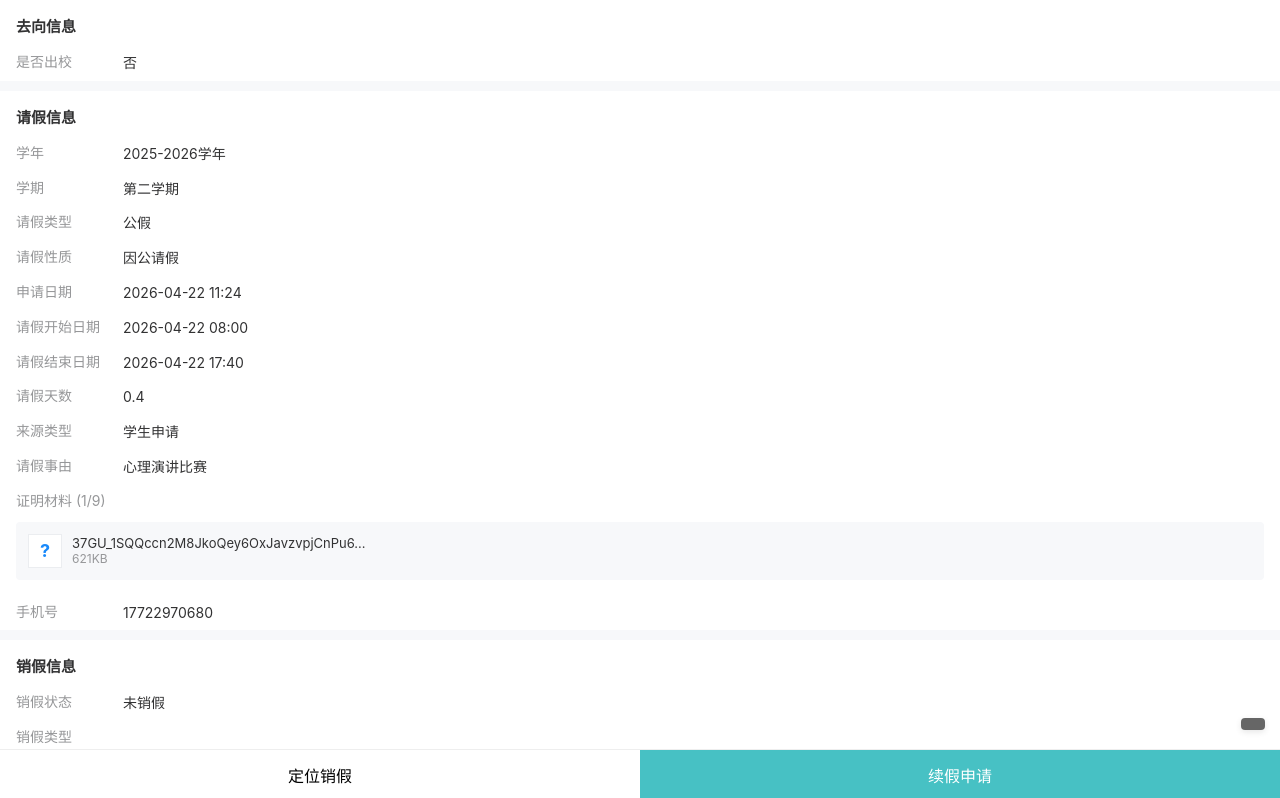
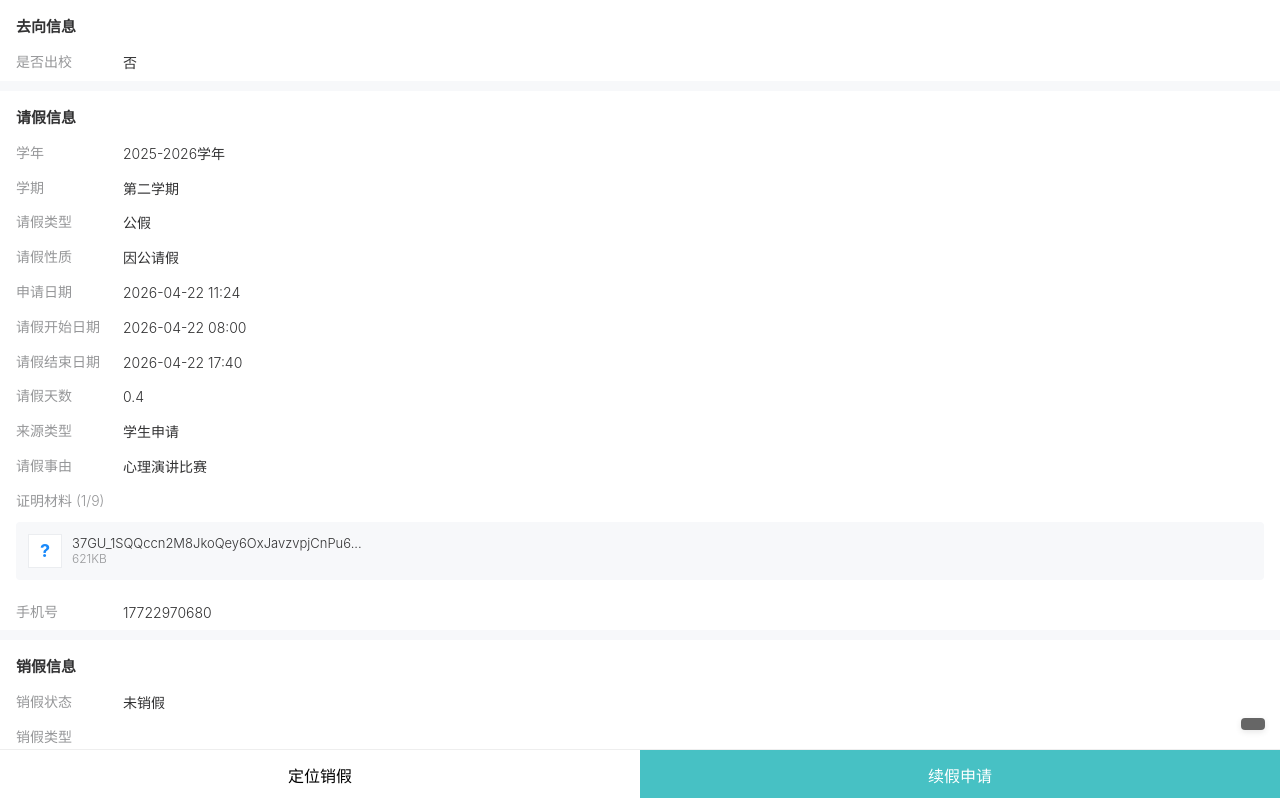
Before and after one commit to guage9288/Sign-in, a plain HTML site: page index.html in a window 1280 px wide. Shown: the top 798 px of the page. Drawn offline with Linux system fonts and the light colour scheme.

Commit message:
Update index.html

```diff
--- a/index.html
+++ b/index.html
@@ -16,6 +16,7 @@
 
         body {
             font-family: var(--font-family);
+             font-weight: 350;
             background-color: var(--bg-color);
             margin: 0;
             padding-bottom: 100px;
```
